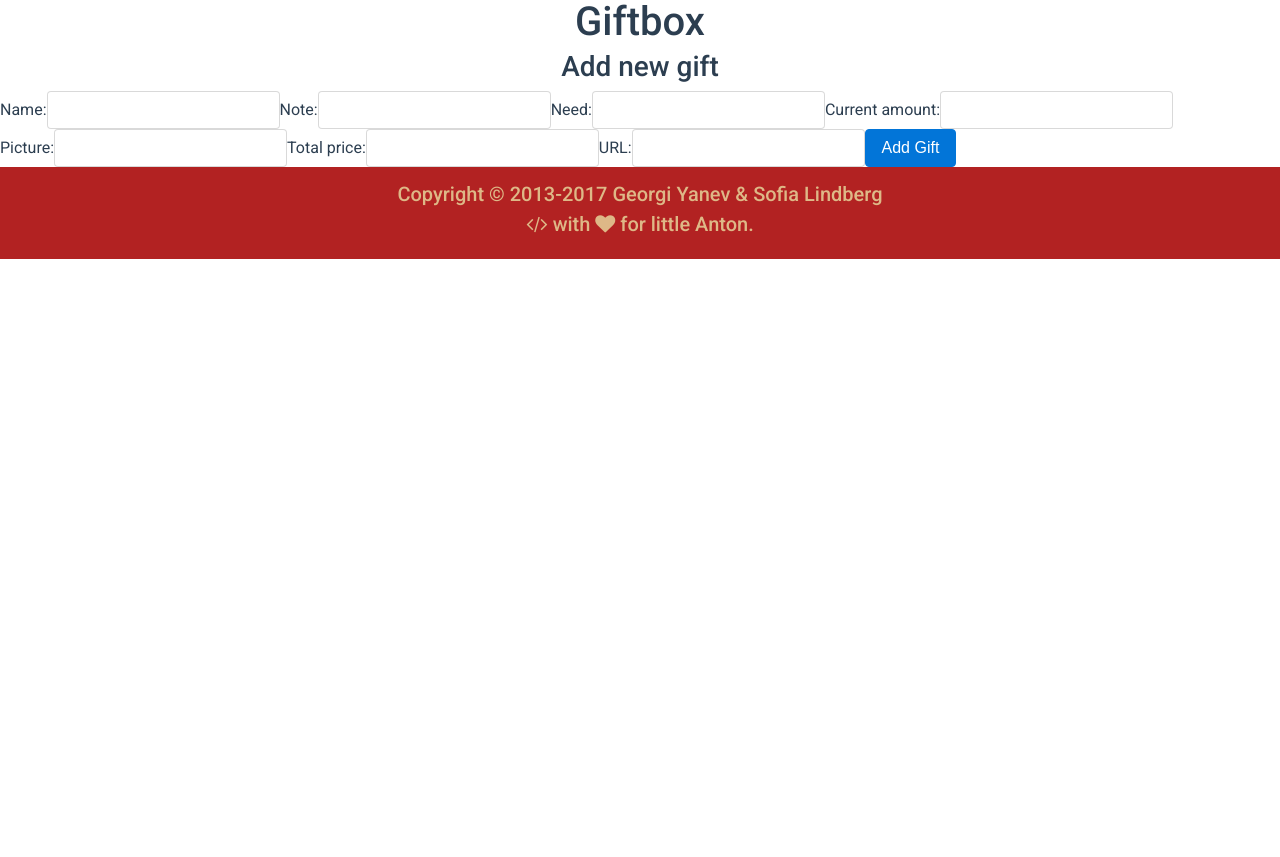
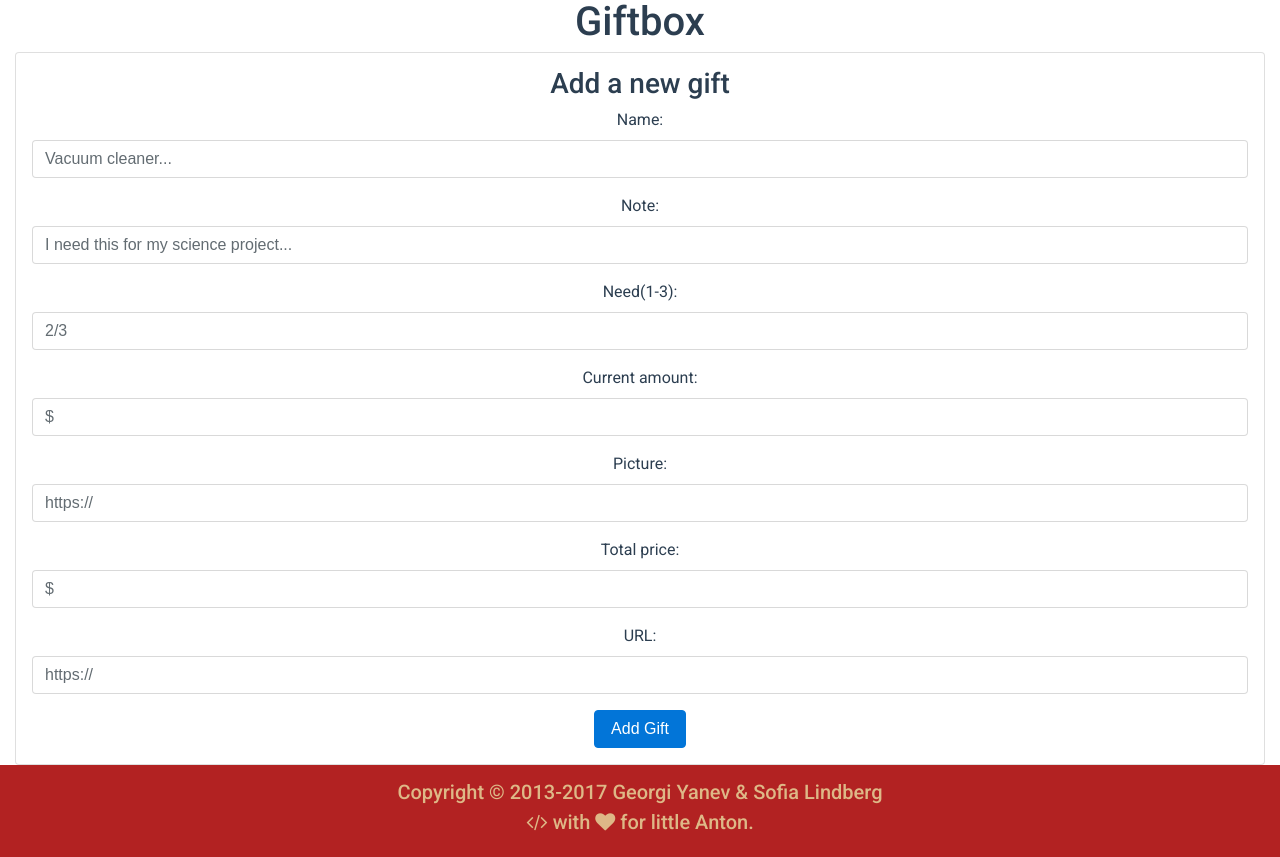
Before and after one commit to jumpalottahigh/giftbox, a Vue app: page / in a window 1280 px wide. Before the commit the page ends 800 px from the top, so only its background shows below. Built offline with nearby package versions, Linux system fonts and the light colour scheme; what vuefire would draw is missing.

Commit message:
Make add gift section into a card

```diff
--- a/src/App.vue
+++ b/src/App.vue
@@ -1,8 +1,10 @@
 <template lang="html">
   <div id="app">
     <header>
-      <div class="page-header">
-        <h1>Giftbox</h1>
+      <div class="container">
+        <div class="row">
+          <h1 class="col text-center">Giftbox</h1>
+        </div>
       </div>
     </header>
     <!-- Start Giftbox -->
@@ -18,7 +20,7 @@
             <time :datetime="formatDate(gift.timestamp)">{{formatDate(gift.timestamp)}}</time>
           </p>
           <p><span class="text-muted">Funded: </span>{{calculatePercentFunded(gift.currentAmount, gift.totalPrice)}}%</p>
-          <progress class="progress-bar mb-3" :value="calculatePercentFunded(gift.currentAmount, gift.totalPrice)" max="100"></progress>
+          <progress class="progress progress-info mb-3" :value="calculatePercentFunded(gift.currentAmount, gift.totalPrice)" max="100"></progress>
           <div class="col-xs-12">
             <a class="btn btn-info" id="giftLink" v-bind:href="gift.url"><i class="fa fa-external-link"></i></a>
             <!-- <button class="btn btn-success" id="editGift"><i class="fa fa-pencil"></i></button> -->
@@ -30,42 +32,42 @@
     <!-- End Giftbox -->
 
     <!-- Start add new gift -->
-    <div class="panel panel-default">
-      <div class="panel-heading">
-        <h3>Add new gift</h3>
-      </div>
-      <div class="panel-body">
-        <form id="form" class="form-inline" v-on:submit.prevent="addGift">
+    <div class="col">
+      <div class="card p-3">
+        <h3>Add a new gift</h3>
+        <div class="">
+          <form id="form" class="" v-on:submit.prevent="addGift">
             <div class="form-group">
               <label for="giftName">Name:</label>
-            <input type="text" id="giftName" class="form-control" v-model="newGift.name">
+              <input type="text" id="giftName" class="form-control" v-model="newGift.name" placeholder="Vacuum cleaner...">
             </div>
             <div class="form-group">
               <label for="giftNote">Note:</label>
-            <input type="text" id="giftNote" class="form-control" v-model="newGift.note">
+              <input type="text" id="giftNote" class="form-control" v-model="newGift.note" placeholder="I need this for my science project...">
             </div>
             <div class="form-group">
-            <label for="giftNeed">Need:</label>
-            <input type="text" id="giftNeed" class="form-control" v-model="newGift.need">
+              <label for="giftNeed">Need(1-3):</label>
+              <input type="text" id="giftNeed" class="form-control" v-model="newGift.need" placeholder="2/3">
             </div>
             <div class="form-group">
               <label for="giftCurrentAmount">Current amount:</label>
-            <input type="text" id="giftCurrentAmount" class="form-control" v-model="newGift.currentAmount">
+              <input type="text" id="giftCurrentAmount" class="form-control" v-model="newGift.currentAmount" placeholder="$ ">
             </div>
             <div class="form-group">
               <label for="giftPicture">Picture:</label>
-            <input type="text" id="giftPicture" class="form-control" v-model="newGift.picture">
+              <input type="text" id="giftPicture" class="form-control" v-model="newGift.picture" placeholder="https://">
             </div>
             <div class="form-group">
               <label for="giftTotalPrice">Total price:</label>
-            <input type="text" id="giftTotalPrice" class="form-control" v-model="newGift.totalPrice">
+              <input type="text" id="giftTotalPrice" class="form-control" v-model="newGift.totalPrice" placeholder="$ ">
             </div>
             <div class="form-group">
               <label for="giftUrl">URL:</label>
-            <input type="text" id="giftUrl" class="form-control" v-model="newGift.url">
+              <input type="text" id="giftUrl" class="form-control" v-model="newGift.url" placeholder="https://">
             </div>
             <input type="submit" class="btn btn-primary" value="Add Gift">
           </form>
+        </div>
       </div>
     </div>
     <!-- End add new gift -->
```
Lines whose indentation alone changed are shown as unchanged.
